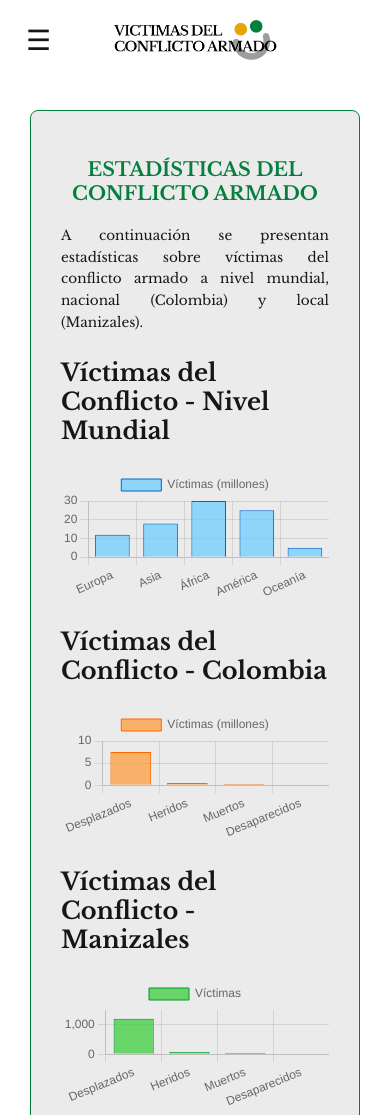
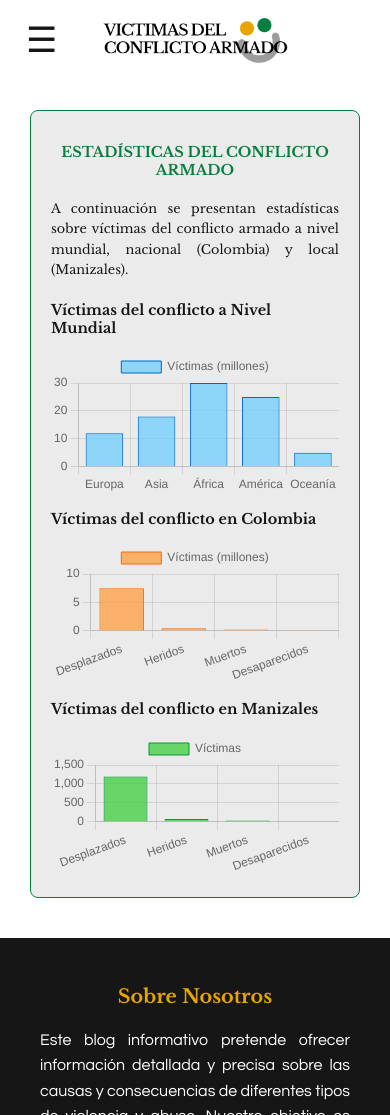
Before and after one commit to JonathanRobinsonAristizabalSoto/BlogVictimas, a plain HTML site: page src/pages/estadisticas.html in a window 390 px wide. Shown: the top 1115 px of the page. Drawn offline with nearby package versions, Linux system fonts and the light colour scheme.

Commit message:
actualizacion chart

```diff
--- a/assets/css/header.css
+++ b/assets/css/header.css
@@ -241,12 +241,13 @@ header {
         height: 60px; /* Ajusta aún más la altura para móviles pequeños */
     }
 
+
     .logo img {
-        height: 40px; /* Reduce aún más el tamaño del logo */
+        height: 45px; /* Reduce aún más el tamaño del logo */
     }
 
     #menu-toggle {
-        font-size: 28px; /* Ajusta el tamaño del icono del menú */
+        font-size: 35px; /* Ajusta el tamaño del icono del menú */
     }
 
     /* Ajusta el tamaño de las fuentes en el menú para móviles pequeños */
--- a/assets/css/style.css
+++ b/assets/css/style.css
@@ -25,6 +25,10 @@ main {
 
 h2 {
     text-align: center;
+}
+
+h3 {
+    font-size: 1rem;
 }
 
 section {
@@ -68,6 +72,12 @@ span {
     border-radius: 8px;
 }
 
+/* Asegurando que los gráficos sean responsivos */
+canvas {
+    max-width: 100%;
+    height: auto;
+  }
+
 /* Media Queries para dispositivos móviles */
 @media (max-width: 1024px) {
     main {
@@ -77,12 +87,17 @@ span {
     section {
         margin: 20px;
         margin-bottom: 30px;
-        padding: 30px;
+        padding: 20px;
     }
 
     section h2 {
-        font-size: 1.5rem;
+        font-size: 1.2rem;
     }
+
+    h3 {
+        font-size: 1rem;
+    }
+
 
     section p {
         font-size: 0.95rem;
@@ -95,12 +110,17 @@ span {
 
 @media (max-width: 768px) {
     section h2 {
-        font-size: 1.4rem;
+        font-size: 1.2rem;
     }
 
     section p {
         font-size: 0.9rem;
     }
+
+    h3 {
+        font-size: 1rem;
+    }
+
 
     span {
         font-size: 1rem;
@@ -109,11 +129,16 @@ span {
 
 @media (max-width: 480px) {
     section h2 {
-        font-size: 1.2rem;
+        font-size: 0.9rem;
     }
 
+    h3 {
+        font-size: 0.9rem;
+    }
+
+
     section p {
-        font-size: 0.85rem;
+        font-size: 0.8rem;
     }
 
     span {
--- a/src/pages/estadisticas.html
+++ b/src/pages/estadisticas.html
@@ -25,25 +25,6 @@
 
     <!-- librería Chart.js -->
     <script src="https://cdn.jsdelivr.net/npm/chart.js"></script>
-
-    <style>
-      /* Asegurando que los gráficos sean responsivos */
-      canvas {
-        max-width: 100%;
-        height: auto;
-      }
-
-      /* Ajustes adicionales para móviles */
-      @media (max-width: 768px) {
-        h2, h3 {
-          font-size: 1.5em;
-        }
-
-        p {
-          font-size: 1em;
-        }
-      }
-    </style>
   </head>
 
   <body>
@@ -85,19 +66,19 @@
         </p>
 
         <!-- Gráfico de barras a nivel mundial -->
-        <h3 class="libre-baskerville-bold">Víctimas del Conflicto - Nivel Mundial</h3>
+        <h3 class="libre-baskerville-bold">Víctimas del conflicto a Nivel Mundial</h3>
         <div class="chart-container">
           <canvas id="worldChart"></canvas>
         </div>
 
         <!-- Gráfico de barras a nivel nacional (Colombia) -->
-        <h3 class="libre-baskerville-bold">Víctimas del Conflicto - Colombia</h3>
+        <h3 class="libre-baskerville-bold">Víctimas del conflicto en Colombia</h3>
         <div class="chart-container">
           <canvas id="colombiaChart"></canvas>
         </div>
 
         <!-- Gráfico de barras a nivel local (Manizales) -->
-        <h3 class="libre-baskerville-bold">Víctimas del Conflicto - Manizales</h3>
+        <h3 class="libre-baskerville-bold">Víctimas del conflicto en Manizales</h3>
         <div class="chart-container">
           <canvas id="manizalesChart"></canvas>
         </div>
```
